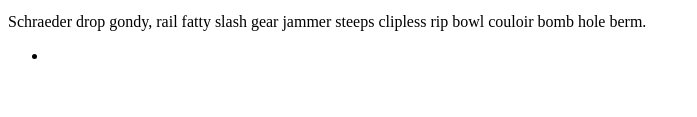
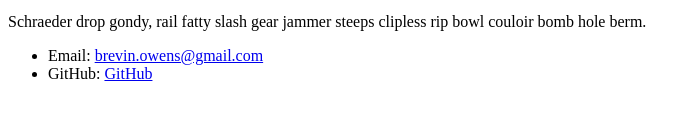
Before and after one commit to brevinowens/brevinowens.github.io, a plain HTML site: page index.html in a window 1280 px wide. Shown: the part 321-438 px from the top of the page, without its empty margins (0-697 px from the left). Drawn offline with Linux system fonts and the light colour scheme.

Commit message:
updating index

```diff
--- a/index.html
+++ b/index.html
@@ -15,7 +15,8 @@
     <p>Schraeder drop gondy, rail fatty slash gear jammer steeps clipless rip bowl couloir bomb hole berm.</p>
 
     <ul>
-        <li><strong></strong></li>
+        <li>Email: <a href="#">brevin.owens@gmail.com</a></li>
+        <li>GitHub: <a href="https://github.com/brevinowens">GitHub</a></li>
     </ul>
 
 </body>
```
